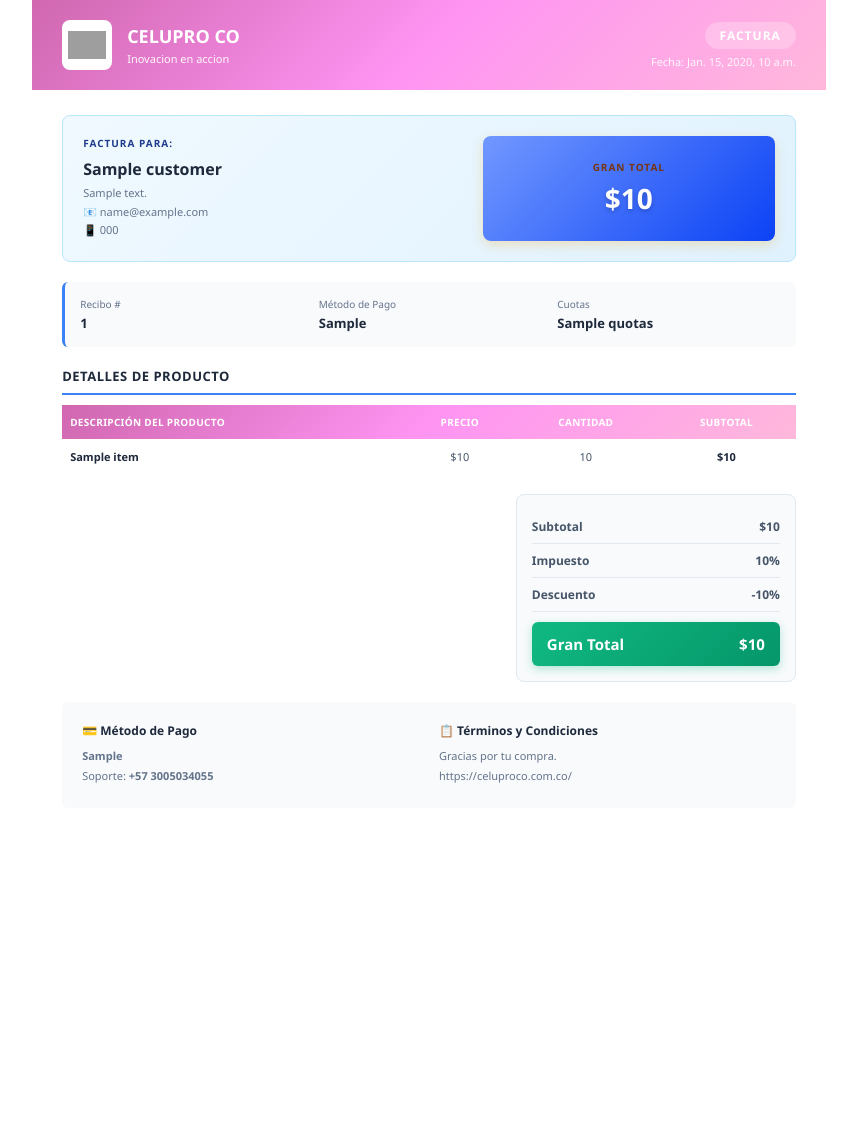
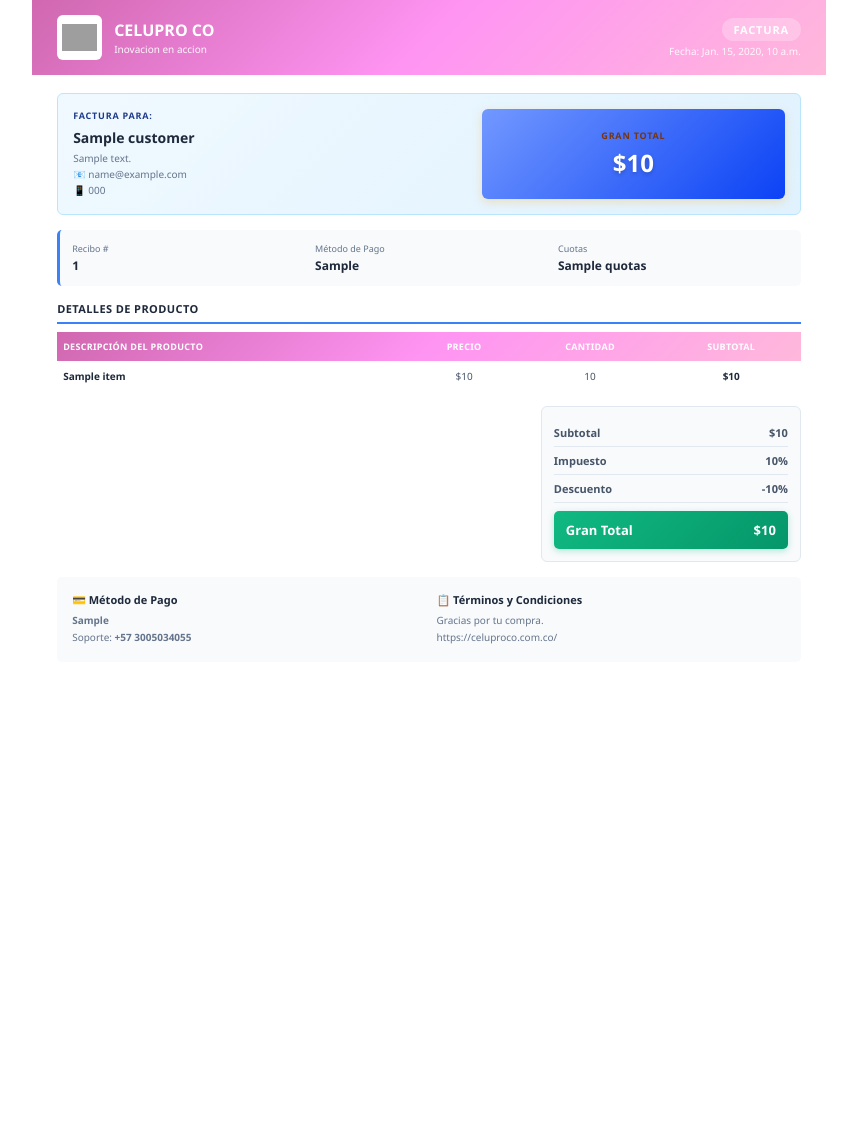
Before and after one commit to BLACKWATCHII/VisualPos, a Django app: template templates/Invoice/receipt_pdf.html in a window 1280 px wide. Shown: the whole page, without its empty margins (211-1068 px from the left). After the commit the page ends 644 px from the top, so only its background shows below. Run offline with Django 4.2, Linux system fonts and the light colour scheme; the template is opened without the code that fills it: most values are stand-ins (such as "Sample title", 1, 10 or a date in 2020); grey boxes are pictures that could not be loaded.

Commit message:
#46 ERRO DE PDF 2 HOJAS
-- Se optimizo el tamaño del pdf para que solo generara 1 hoja

```diff
--- a/templates/Invoice/receipt_pdf.html
+++ b/templates/Invoice/receipt_pdf.html
@@ -21,16 +21,14 @@
 
     .invoice-wrapper {
       max-width: 210mm;
-      min-height: 297mm;
       margin: 0 auto;
       background: white;
-      position: relative;
     }
 
-    /* Header compacto */
+    /* Header más compacto */
     .invoice-header {
       background: linear-gradient(135deg, #d067af 0%, #ff94f3 50%, #ffb8db 100%);
-      padding: 20px 30px;
+      padding: 15px 25px;
       color: white;
       display: flex;
       justify-content: space-between;
@@ -40,15 +38,15 @@
     .company-section {
       display: flex;
       align-items: center;
-      gap: 15px;
+      gap: 12px;
     }
 
     .company-logo {
-      width: 50px;
-      height: 50px;
+      width: 45px;
+      height: 45px;
       background: white;
-      border-radius: 8px;
-      padding: 6px;
+      border-radius: 6px;
+      padding: 5px;
     }
 
     .company-logo img {
@@ -58,15 +56,15 @@
     }
 
     .company-info h1 {
-      font-size: 18px;
+      font-size: 16px;
       font-weight: 700;
-      margin-bottom: 3px;
+      margin-bottom: 2px;
     }
 
     .company-info p {
-      font-size: 11px;
+      font-size: 10px;
       opacity: 0.95;
-      line-height: 1.4;
+      line-height: 1.3;
     }
 
     .invoice-title-section {
@@ -76,135 +74,135 @@
     .invoice-badge {
       background: rgba(255, 255, 255, 0.25);
       backdrop-filter: blur(10px);
-      padding: 5px 15px;
-      border-radius: 20px;
+      padding: 4px 12px;
+      border-radius: 15px;
       display: inline-block;
-      font-size: 12px;
+      font-size: 11px;
       font-weight: 600;
-      letter-spacing: 1px;
-      margin-bottom: 5px;
+      letter-spacing: 0.8px;
+      margin-bottom: 3px;
     }
 
     .invoice-date {
-      font-size: 11px;
+      font-size: 10px;
       opacity: 0.9;
     }
 
-    /* Contenido principal */
+    /* Contenido principal más compacto */
     .invoice-body {
-      padding: 25px 30px;
+      padding: 18px 25px;
     }
 
-    /* Grid compacto */
+    /* Grid más compacto */
     .info-grid {
       display: grid;
       grid-template-columns: 1.3fr 1fr;
-      gap: 20px;
-      margin-bottom: 20px;
-      padding: 20px;
+      gap: 15px;
+      margin-bottom: 15px;
+      padding: 15px;
       background: linear-gradient(135deg, #f0f9ff 0%, #e0f2fe 100%);
-      border-radius: 8px;
+      border-radius: 6px;
       border: 1px solid #bae6fd;
     }
 
     .customer-section h3 {
-      font-size: 10px;
+      font-size: 9px;
       text-transform: uppercase;
       color: #1e3a8a;
-      letter-spacing: 1px;
-      margin-bottom: 8px;
+      letter-spacing: 0.8px;
+      margin-bottom: 6px;
       font-weight: 700;
     }
 
     .customer-name {
-      font-size: 16px;
+      font-size: 14px;
       font-weight: 700;
       color: #1e293b;
-      margin-bottom: 5px;
+      margin-bottom: 4px;
     }
 
     .customer-section p {
-      font-size: 11px;
+      font-size: 10px;
       color: #64748b;
-      line-height: 1.5;
+      line-height: 1.4;
       margin-bottom: 2px;
     }
 
     .grand-total-box {
       background: linear-gradient(135deg, #7298ff 0%, #0b42f5 100%);
-      padding: 15px;
-      border-radius: 8px;
+      padding: 12px;
+      border-radius: 6px;
       text-align: center;
-      box-shadow: 0 4px 12px rgba(245, 158, 11, 0.25);
+      box-shadow: 0 3px 10px rgba(245, 158, 11, 0.25);
       display: flex;
       flex-direction: column;
       justify-content: center;
     }
 
     .grand-total-label {
-      font-size: 10px;
+      font-size: 9px;
       text-transform: uppercase;
-      letter-spacing: 1px;
+      letter-spacing: 0.8px;
       color: #78350f;
-      margin-bottom: 5px;
+      margin-bottom: 4px;
       font-weight: 700;
     }
 
     .grand-total-amount {
-      font-size: 28px;
+      font-size: 24px;
       font-weight: 800;
       color: white;
       text-shadow: 0 2px 4px rgba(0,0,0,0.2);
     }
 
-    /* Detalles de factura compactos */
+    /* Detalles de factura más compactos */
     .invoice-meta {
       display: grid;
-      grid-template-columns: repeat(auto-fit, minmax(150px, 1fr));
-      gap: 15px;
-      margin-bottom: 20px;
-      padding: 15px;
+      grid-template-columns: repeat(auto-fit, minmax(140px, 1fr));
+      gap: 12px;
+      margin-bottom: 15px;
+      padding: 12px;
       background: #f8fafc;
-      border-radius: 6px;
+      border-radius: 5px;
       border-left: 3px solid #3b82f6;
     }
 
     .meta-item {
-      font-size: 12px;
+      font-size: 11px;
     }
 
     .meta-label {
       color: #64748b;
-      margin-bottom: 3px;
-      font-size: 10px;
+      margin-bottom: 2px;
+      font-size: 9px;
     }
 
     .meta-value {
       font-weight: 700;
       color: #1e293b;
-      font-size: 13px;
+      font-size: 12px;
     }
 
-    /* Tabla compacta */
+    /* Tabla más compacta */
     .items-section {
-      margin-bottom: 20px;
+      margin-bottom: 15px;
     }
 
     .section-title {
-      font-size: 13px;
+      font-size: 11px;
       font-weight: 700;
       color: #1e293b;
-      margin-bottom: 10px;
+      margin-bottom: 8px;
       text-transform: uppercase;
-      letter-spacing: 0.5px;
-      padding-bottom: 8px;
+      letter-spacing: 0.4px;
+      padding-bottom: 6px;
       border-bottom: 2px solid #3b82f6;
     }
 
     table {
       width: 100%;
       border-collapse: collapse;
-      font-size: 11px;
+      font-size: 10px;
     }
 
     thead {
@@ -213,10 +211,10 @@
     }
 
     th {
-      padding: 10px 8px;
+      padding: 8px 6px;
       text-align: left;
       font-weight: 600;
-      font-size: 10px;
+      font-size: 9px;
       text-transform: uppercase;
       letter-spacing: 0.3px;
     }
@@ -236,7 +234,7 @@
     }
 
     td {
-      padding: 10px 8px;
+      padding: 8px 6px;
       color: #475569;
     }
 
@@ -256,26 +254,26 @@
       color: #1e293b;
     }
 
-    /* Totales compactos */
+    /* Totales más compactos */
     .totals-section {
       display: flex;
       justify-content: flex-end;
-      margin-bottom: 20px;
+      margin-bottom: 15px;
     }
 
     .totals-box {
-      width: 280px;
+      width: 260px;
       background: #f8fafc;
-      border-radius: 8px;
-      padding: 15px;
+      border-radius: 6px;
+      padding: 12px;
       border: 1px solid #e2e8f0;
     }
 
     .total-row {
       display: flex;
       justify-content: space-between;
-      padding: 8px 0;
-      font-size: 12px;
+      padding: 6px 0;
+      font-size: 11px;
       color: #475569;
     }
 
@@ -286,12 +284,12 @@
     .total-row.final {
       background: linear-gradient(135deg, #10b981 0%, #059669 100%);
       color: white;
-      margin-top: 10px;
-      padding: 12px 15px;
-      border-radius: 6px;
-      font-size: 15px;
+      margin-top: 8px;
+      padding: 10px 12px;
+      border-radius: 5px;
+      font-size: 13px;
       font-weight: 700;
-      box-shadow: 0 3px 8px rgba(16, 185, 129, 0.3);
+      box-shadow: 0 2px 6px rgba(16, 185, 129, 0.3);
     }
 
     .total-label {
@@ -302,28 +300,28 @@
       font-weight: 700;
     }
 
-    /* Footer compacto */
+    /* Footer más compacto */
     .invoice-footer {
       display: grid;
       grid-template-columns: 1fr 1fr;
-      gap: 20px;
-      padding: 20px;
+      gap: 15px;
+      padding: 15px;
       background: #f8fafc;
-      border-radius: 6px;
+      border-radius: 5px;
     }
 
     .footer-section h4 {
-      font-size: 12px;
+      font-size: 11px;
       font-weight: 700;
       color: #1e293b;
-      margin-bottom: 8px;
+      margin-bottom: 6px;
     }
 
     .footer-section p {
-      font-size: 11px;
+      font-size: 10px;
       color: #64748b;
-      line-height: 1.6;
-      margin-bottom: 3px;
+      line-height: 1.5;
+      margin-bottom: 2px;
     }
 
     /* Estilos de impresión */
@@ -338,12 +336,35 @@
         margin: 0;
       }
 
+      .invoice-header {
+        padding: 12px 20px;
+      }
+
       .invoice-body {
         padding: 15px 20px;
       }
 
       .info-grid {
         page-break-inside: avoid;
+        margin-bottom: 12px;
+        padding: 12px;
+      }
+
+      .invoice-meta {
+        margin-bottom: 12px;
+        padding: 10px;
+      }
+
+      .items-section {
+        margin-bottom: 12px;
+      }
+
+      .totals-section {
+        margin-bottom: 12px;
+      }
+
+      .invoice-footer {
+        padding: 12px;
       }
 
       table {
@@ -366,7 +387,7 @@
     }
 
     @page {
-      margin: 15mm;
+      margin: 12mm;
       size: A4;
     }
   </style>
```
